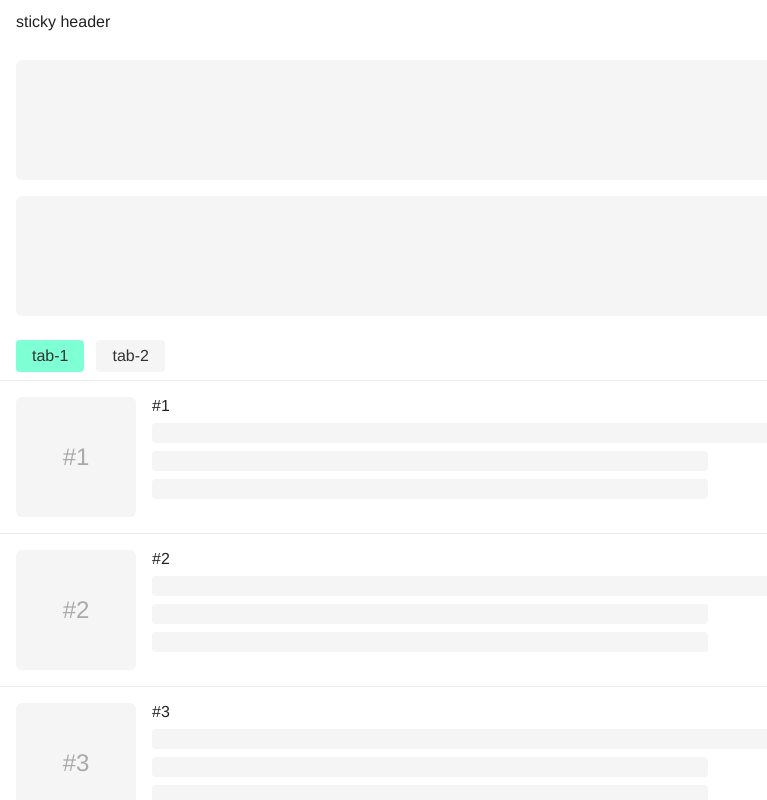
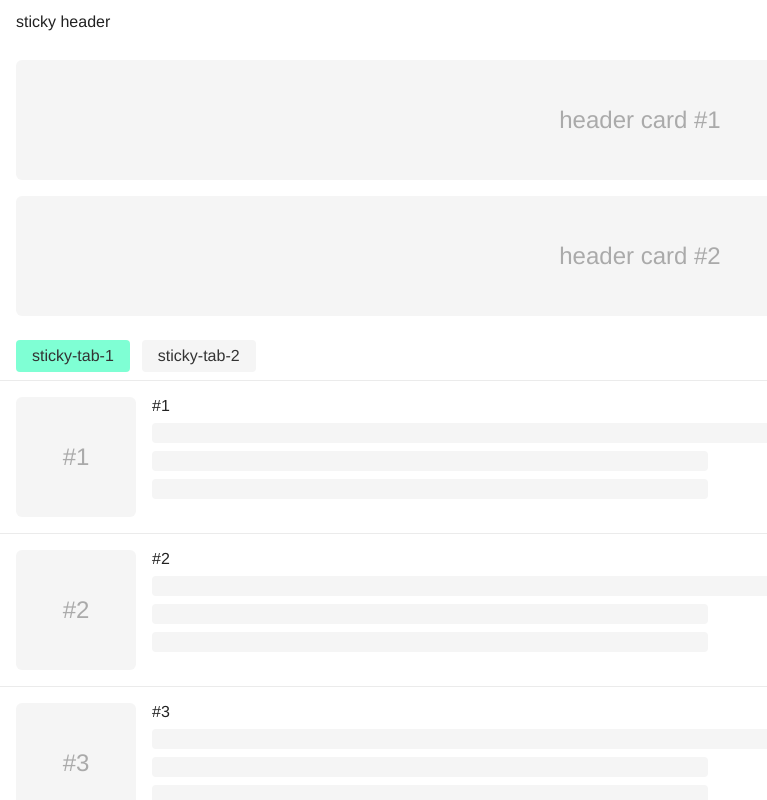
Before and after one commit to jarvys/how-scroll-works, a React app: page /#/case2 in a window 1280 px wide. Shown: the top 800 px of the page, without its empty margins (0-767 px from the left). Built offline with nearby package versions, Linux system fonts and the light colour scheme; the HTML template or start-up script is replaced by a standard one.

Commit message:
优化 Case2 组件样式，新增占位符样式，调整卡片背景颜色，简化头部样式结构

```diff
--- a/src/Case2.css
+++ b/src/Case2.css
@@ -1,3 +1,11 @@
+.c2-placeholder {
+  display: flex;
+  align-items: center;
+  justify-content: center;
+  font-size: 24px;
+  color: #aaa;
+}
+
 .c2-card {
   border-bottom: 1px solid #ebebeb;
   padding: 16px;
@@ -23,15 +31,9 @@
 }
 
 .c2-card .c2-card-img-wrap > .c2-card-img-placeholder {
-  display: block;
   width: 100%;
   height: 100%;
   background-color: #f5f5f5;
-  display: flex;
-  align-items: center;
-  justify-content: center;
-  font-size: 24px;
-  color: #aaa;
 }
 
 .c2-card .c2-card-info {
@@ -85,7 +87,7 @@
   padding-right: 16px;
   display: flex;
   align-items: center;
-  background-color: rgba(255, 255, 255, 0.8);
+  background-color: #fff;
   height: 44px;
 }
 
--- a/src/Case2.tsx
+++ b/src/Case2.tsx
@@ -142,7 +142,9 @@ function Card({
           {isSkeleton ? (
             <div className="c2-card-img-placeholder"></div>
           ) : (
-            <div className="c2-card-img-placeholder">#{item.key}</div>
+            <div className="c2-card-img-placeholder c2-placeholder">
+              #{item.key}
+            </div>
           )}
         </div>
         <div className="c2-card-info" id={`c2-card-info-${item.key}`}>
@@ -350,9 +352,6 @@ export default function Case2() {
     setPage(1);
   }
 
-  const [headerStyle, setHeaderStyle] = useState({
-    backgroundColor: "transparent",
-  });
   const finalDataSource = useInserted(dataSource);
 
   const [searchParams] = useSearchParams();
@@ -390,25 +389,17 @@ export default function Case2() {
 
   return (
     <div id="c2-root" style={s.getRootStyle()}>
-      <div className="c2-sticky-header" style={headerStyle}>
-        sticky header
-      </div>
+      <div className="c2-sticky-header">sticky header</div>
 
       <div className="c2-header-content">
-        <VisibilityChange
-          onAppear={() => {
-            setHeaderStyle({ backgroundColor: "transparent" });
-          }}
-          onDisappear={() => {
-            setHeaderStyle({ backgroundColor: "#fff" });
-          }}
-        >
-          <div className="c2-header-content-intersection" />
-        </VisibilityChange>
-        <div className="c2-header-card" id="c2-header-1" />
+        <div className="c2-header-card c2-placeholder" id="c2-header-1">
+          header card #1
+        </div>
       </div>
       <div className="c2-header-content">
-        <div className="c2-header-card" id="c2-header-2" />
+        <div className="c2-header-card c2-placeholder" id="c2-header-2">
+          header card #2
+        </div>
       </div>
 
       <div className="c2-sticky-tab">
@@ -418,7 +409,7 @@ export default function Case2() {
             className={tab === t ? "c2-tab-item c2-active" : "c2-tab-item"}
             onClick={() => handleChangeTab(t as 1 | 2)}
           >
-            tab-{t}
+            sticky-tab-{t}
           </div>
         ))}
       </div>
```
